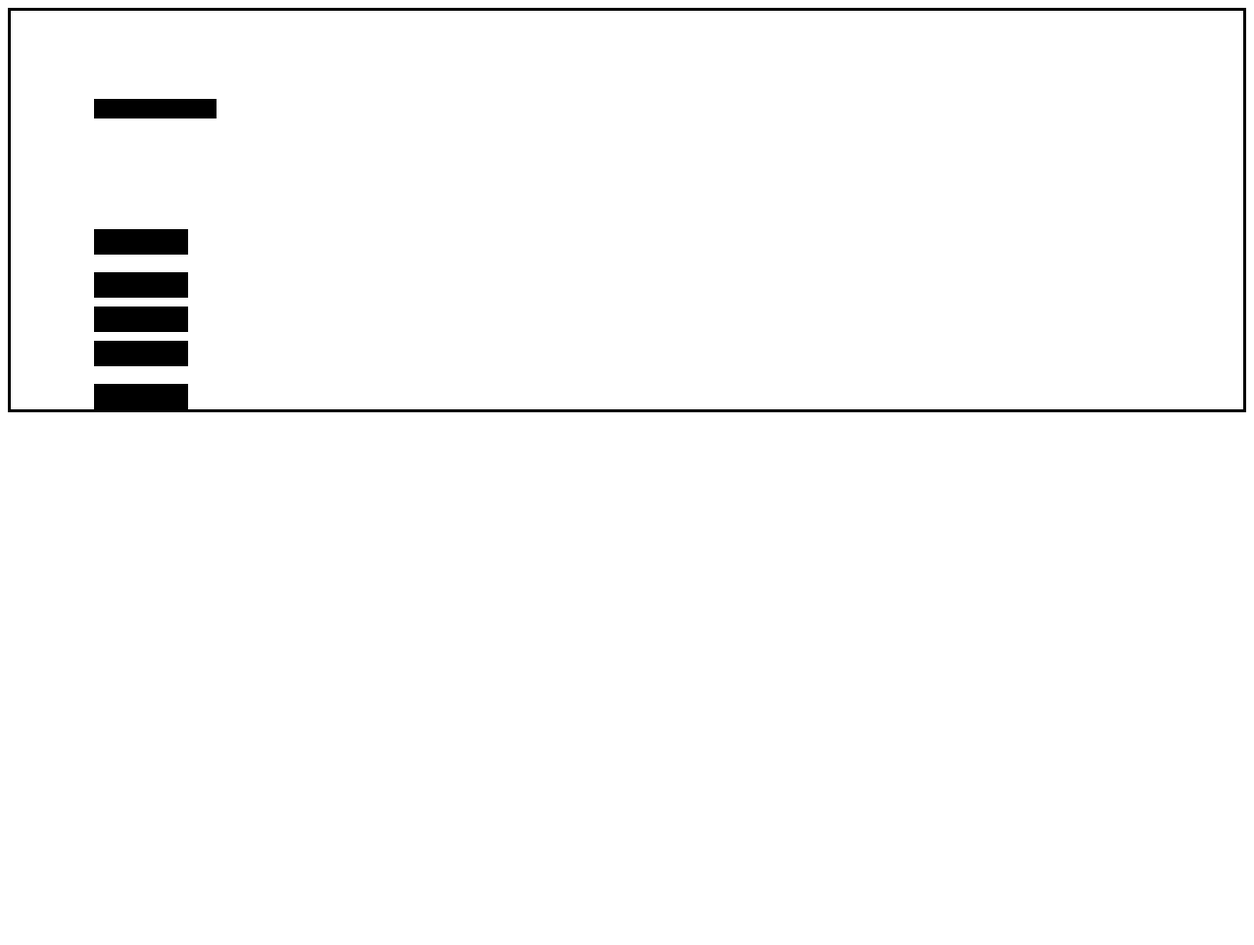
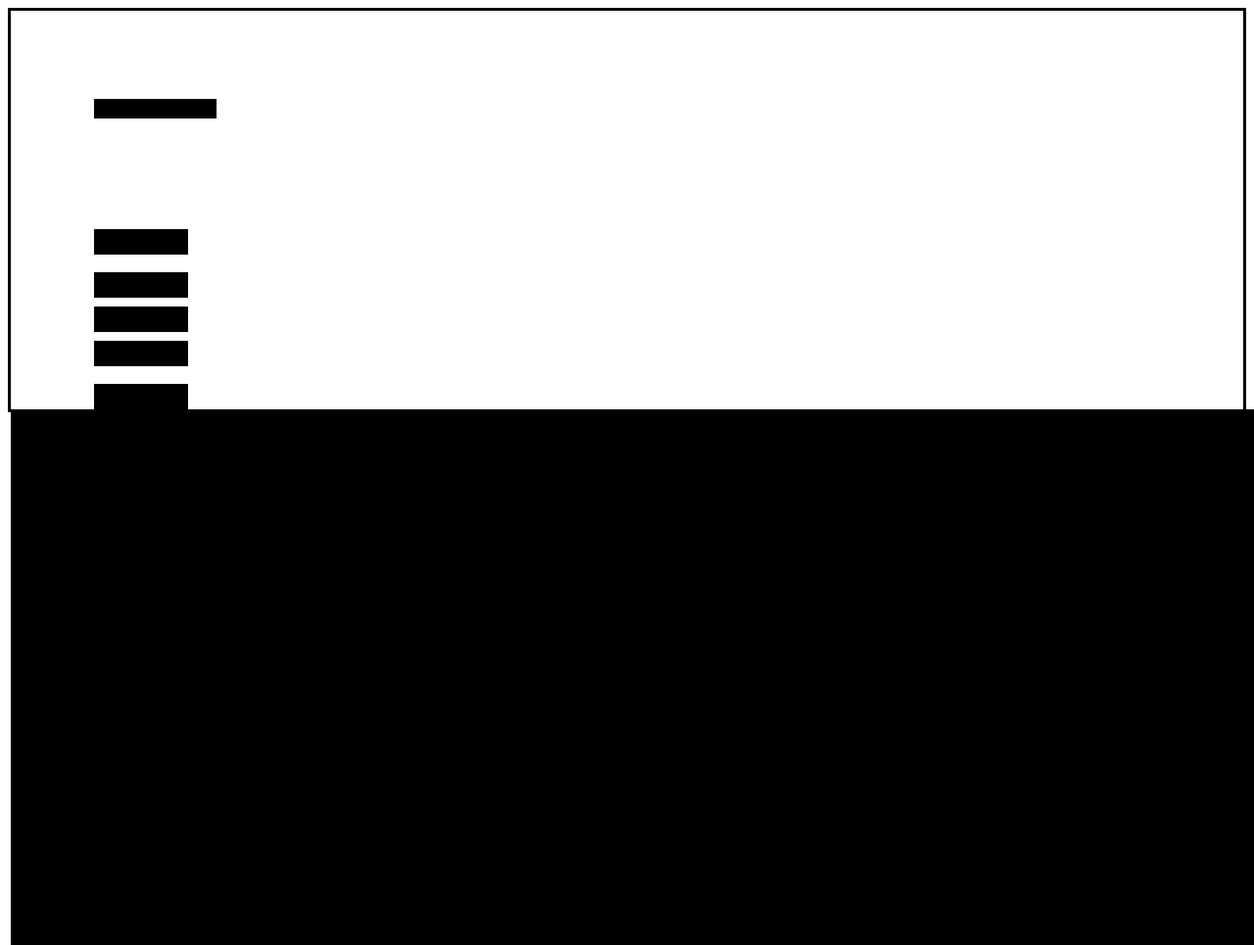
Before and after one commit to ashleysabatino/interactive2, a plain HTML site: page exercise3/index.html in a window 1280 px wide. Shown: the top 965 px of the page at 98% size. Before the commit the page ends 800 px from the top, so only its background shows below. Drawn offline with Linux system fonts and the light colour scheme.

Commit message:
added image

```diff
--- a/exercise3/index.html
+++ b/exercise3/index.html
@@ -15,18 +15,31 @@
        width: 1680px;
      }
 
+     .leftbar {
+      margin-left:85px;
+      width:205px;
+     }
+
      .logo {
       width:125px;
       height:20px;
       background-color:black;
       margin-top:90px;
-      margin-left:85px;
+      /*margin-left:85px;*/
       margin-bottom:113px;
      }
 
     .column {
       width: 170px;
-      margin-left:85px;
+      /*margin-left:85px;*/
+    }
+
+    .zaraimage {
+      background-color:black;
+      width:1404px;
+      height:547px;
+      display:block;
+      float:left;
     }
 
   </style>
@@ -34,8 +47,8 @@
 <body>
 
 <div class="container">
+  <div class="leftbar">
     <div class="logo"></div>
-
     <div class="column">
       <div style="background-color:black; height:26px; width:96px; margin-bottom:18px;"></div>
       <div style="background-color:black; height:26px; width:96px; margin-bottom:9px;"></div>
@@ -43,7 +56,9 @@
       <div style="background-color:black; height:26px; width:96px; margin-bottom:18px;"></div>
       <div style="background-color:black; height:26px; width:96px;"></div>
     </div>
+  </div>
 
+  <div class="zaraimage"></div>
 </div>
 
 
```
Lines whose indentation alone changed are shown as unchanged.
